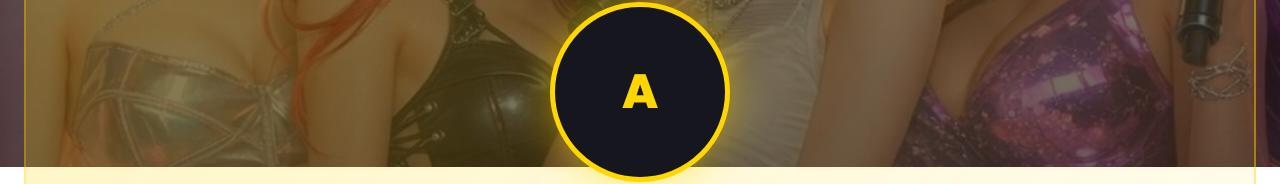
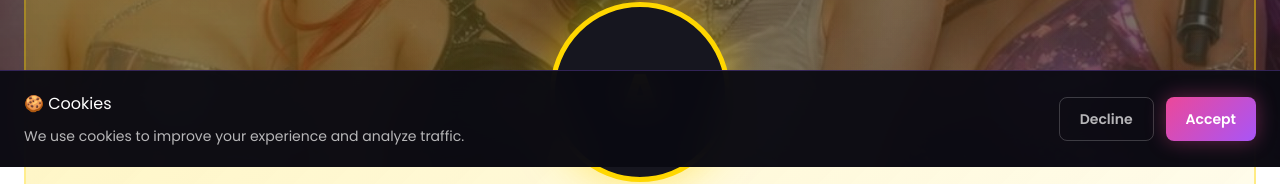
Before and after one commit to KadRiftbound/apexgirl-next, a Next.js app: page /en in a window 1280 px wide. Shown: the part 633-817 px from the top of the page. Built offline with nearby package versions, Linux system fonts and the light colour scheme; no server answers.

Commit message:
Add Google Analytics and cookie consent banner

```diff
--- a/src/app/[lang]/layout.tsx
+++ b/src/app/[lang]/layout.tsx
@@ -2,6 +2,7 @@ import Link from "next/link";
 import type { Metadata } from "next";
 import { LanguageSelector } from "@/components/LanguageSelector";
 import { BackgroundManager } from "@/components/BackgroundManager";
+import CookieConsent from "@/components/CookieConsent";
 
 const localeNames: Record<string, string> = {
   fr: "fr-FR",
@@ -170,6 +171,7 @@ export default async function LocaleLayout({
       <main id="main-content" className="main-content" role="main" tabIndex={-1}>
         {children}
       </main>
+      <CookieConsent />
       <footer className="footer" role="contentinfo">
         <div className="footer-inner">
           <div>
--- /dev/null
+++ b/src/components/CookieConsent.tsx
@@ -0,0 +1,100 @@
+'use client';
+
+import { useState, useEffect } from 'react';
+import { useParams } from 'next/navigation';
+
+const translations: Record<string, { title: string; text: string; accept: string; decline: string }> = {
+  fr: { title: "🍪 Cookies", text: "Nous utilisons des cookies pour améliorer votre expérience et analyser le trafic.", accept: "Accepter", decline: "Refuser" },
+  en: { title: "🍪 Cookies", text: "We use cookies to improve your experience and analyze traffic.", accept: "Accept", decline: "Decline" },
+  it: { title: "🍪 Cookies", text: "Utilizziamo i cookie per migliorare la tua esperienza e analizzare il traffico.", accept: "Accetta", decline: "Rifiuta" },
+  es: { title: "🍪 Cookies", text: "Usamos cookies para mejorar tu experiencia y analizar el tráfico.", accept: "Aceptar", decline: "Rechazar" },
+  pt: { title: "🍪 Cookies", text: "Usamos cookies para melhorar sua experiência e analisar o tráfego.", accept: "Aceitar", decline: "Rejeitar" },
+  pl: { title: "🍪 Cookies", text: "Używamy plików cookies, aby poprawić Twoje doświadczenie i analizować ruch.", accept: "Akceptuj", decline: "Odrzuć" },
+  id: { title: "🍪 Cookies", text: "Kami menggunakan cookie untuk meningkatkan pengalaman Anda dan menganalisis lalu lintas.", accept: "Terima", decline: "Tolak" },
+  ru: { title: "🍪 Cookies", text: "Мы используем файлы cookie для улучшения вашего опыта и анализа трафика.", accept: "Принять", decline: "Отклонить" },
+};
+
+export default function CookieConsent() {
+  const [show, setShow] = useState(false);
+  const params = useParams();
+  const lang = (params?.lang as string) || 'en';
+  const t = translations[lang] || translations.en;
+
+  useEffect(() => {
+    const consent = localStorage.getItem('cookie_consent');
+    if (!consent) {
+      setShow(true);
+    }
+  }, []);
+
+  const accept = () => {
+    localStorage.setItem('cookie_consent', 'accepted');
+    setShow(false);
+  };
+
+  const decline = () => {
+    localStorage.setItem('cookie_consent', 'declined');
+    setShow(false);
+  };
+
+  if (!show) return null;
+
+  return (
+    <div style={{
+      position: 'fixed',
+      bottom: 0,
+      left: 0,
+      right: 0,
+      background: 'rgba(10, 10, 18, 0.95)',
+      backdropFilter: 'blur(20px)',
+      borderTop: '1px solid rgba(139, 92, 246, 0.3)',
+      padding: '20px 24px',
+      display: 'flex',
+      alignItems: 'center',
+      justifyContent: 'space-between',
+      gap: '20px',
+      zIndex: 9999,
+      flexWrap: 'wrap'
+    }}>
+      <div style={{ flex: 1, minWidth: '280px' }}>
+        <h4 style={{ margin: '0 0 8px', color: '#fff', fontSize: '1rem' }}>{t.title}</h4>
+        <p style={{ margin: 0, color: 'rgba(255,255,255,0.7)', fontSize: '0.875rem' }}>{t.text}</p>
+      </div>
+      <div style={{ display: 'flex', gap: '12px' }}>
+        <button
+          onClick={decline}
+          style={{
+            padding: '10px 20px',
+            borderRadius: '8px',
+            border: '1px solid rgba(255,255,255,0.2)',
+            background: 'transparent',
+            color: 'rgba(255,255,255,0.7)',
+            cursor: 'pointer',
+            fontSize: '0.875rem',
+            fontWeight: 600,
+            transition: 'all 0.2s'
+          }}
+        >
+          {t.decline}
+        </button>
+        <button
+          onClick={accept}
+          style={{
+            padding: '10px 20px',
+            borderRadius: '8px',
+            border: 'none',
+            background: 'linear-gradient(135deg, #ec4899, #a855f7)',
+            color: '#fff',
+            cursor: 'pointer',
+            fontSize: '0.875rem',
+            fontWeight: 600,
+            transition: 'all 0.2s',
+            boxShadow: '0 0 20px rgba(236, 72, 153, 0.4)'
+          }}
+        >
+          {t.accept}
+        </button>
+      </div>
+    </div>
+  );
+}
```
